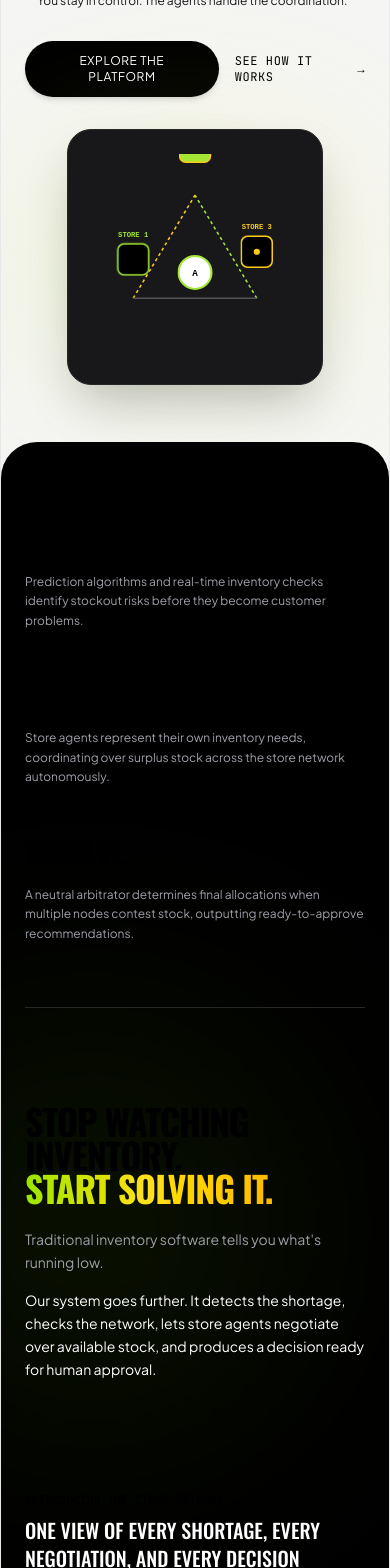
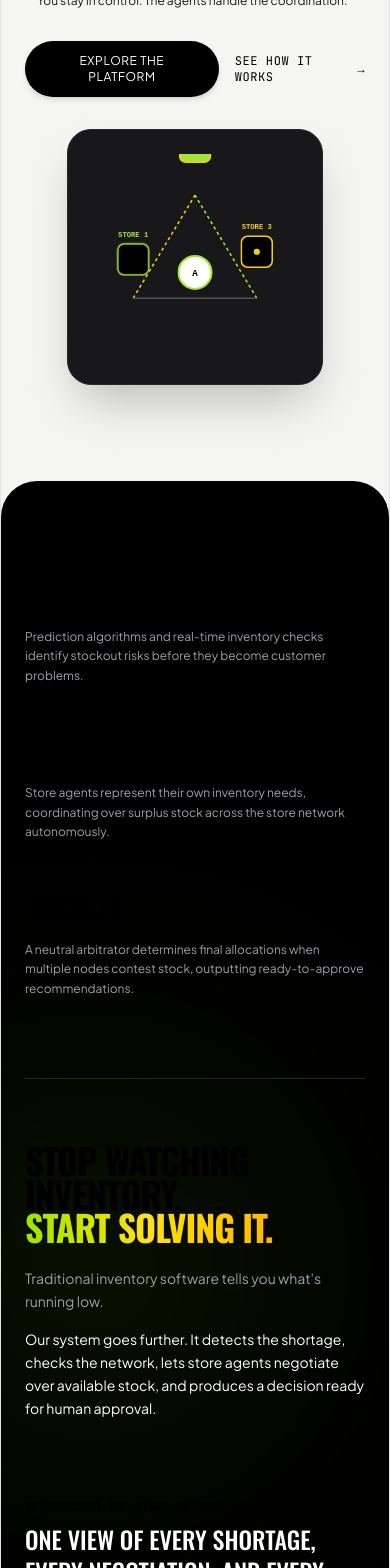
Before and after one commit to TridibeshSam31/Retail-Store-Agent, a Next.js app in the folder frontend/: page / in a window 390 px wide. Shown: the part 380-1948 px from the top of the page. Built offline with nearby package versions, Linux system fonts and the light colour scheme; no server answers.

Commit message:
frontend changes done resized the container

```diff
--- a/frontend/app/page.tsx
+++ b/frontend/app/page.tsx
@@ -70,16 +70,16 @@ export default function RebuiltDayosHomepage() {
   };
 
   return (
-    <div className="min-h-screen bg-[#e5e5e5] text-zinc-900 font-sans selection:bg-black selection:text-white px-0 sm:px-4 py-0 sm:py-6">
+    <div className="min-h-screen bg-[#ececec] text-zinc-900 font-sans selection:bg-[#a3e635] selection:text-black py-0 sm:py-6 px-0 sm:px-4">
 
-      {/* ─── Centered Max-Width Brand Container ────────────────────────────────────────── */}
-      <div className="max-w-[1100px] mx-auto bg-[#f5f5f3] shadow-2xl rounded-none sm:rounded-[32px] overflow-hidden border border-zinc-200/80 flex flex-col relative">
+      {/* ─── Centered Max-Width Brand Site Canvas ────────────────────────────────────────── */}
+      <div className="max-w-[1150px] mx-auto bg-[#f5f5f3] shadow-2xl rounded-none sm:rounded-[32px] overflow-hidden border border-zinc-200 flex flex-col relative">
 
         {/* Floating background glowing mesh orb (lime-yellow accent in hero area) */}
         <div className="absolute top-0 right-0 w-[450px] h-[450px] bg-gradient-to-br from-lime-300/10 via-yellow-200/5 to-transparent blur-[120px] rounded-full pointer-events-none z-0" />
 
         {/* ─── Navigation Header ────────────────────────────────────────── */}
-        <header className="px-6 py-5 md:px-10 flex items-center justify-between bg-[#f5f5f3]/85 backdrop-blur-md sticky top-0 z-30 border-b border-zinc-200/40">
+        <header className="px-6 py-5 md:px-10 flex items-center justify-between bg-[#f5f5f3] z-30 border-b border-zinc-200/40">
           <div className="flex items-center gap-3">
             <div className="size-7 rounded bg-black text-white flex items-center justify-center font-mono font-900 text-xs shadow-sm">
               N
@@ -105,16 +105,16 @@ export default function RebuiltDayosHomepage() {
           </button>
         </header>
 
-        {/* ─── Hero Section ─────────────────────────────────────────────── */}
-        <section id="platform" className="px-6 md:px-12 pt-16 pb-20 bg-[#f5f5f3] border-b border-zinc-200/60 relative z-10">
+        {/* ─── Hero Section (Flush background, no separate rounded cards) ────────────────────── */}
+        <section id="platform" className="px-6 md:px-12 pt-16 pb-24 bg-[#f5f5f3] relative z-10">
           <div className="grid grid-cols-1 lg:grid-cols-12 gap-8 items-center">
 
             {/* Hero Text Left */}
             <div className="lg:col-span-7 space-y-6">
-              <h1 className="text-4xl sm:text-6xl lg:text-7xl font-header font-700 tracking-tight leading-[0.88] text-black uppercase">
+              <h1 className="text-4xl sm:text-6xl lg:text-7.5xl font-header font-700 tracking-tight leading-[0.88] text-black uppercase">
                 YOUR STORES<br />
                 DON&apos;T HAVE TO<br />
-                <span className="text-transparent bg-clip-text bg-gradient-to-r from-lime-500 to-amber-500">SOLVE SHORTAGES</span><br />
+                <span className="text-transparent bg-clip-text bg-gradient-to-r from-lime-500 to-amber-500 font-extrabold">SOLVE SHORTAGES</span><br />
                 ALONE.
               </h1>
 
@@ -146,13 +146,11 @@ export default function RebuiltDayosHomepage() {
 
             {/* Hero Right Visual: Connected Store Nodes & Arbitrator */}
             <div className="lg:col-span-5 flex justify-center relative">
-              {/* Radial gradient background behind the SVG for a glow effect */}
-              <div className="absolute inset-0 bg-gradient-to-tr from-lime-300/20 to-yellow-300/10 blur-3xl rounded-full" />
+              <div className="absolute inset-0 bg-gradient-to-tr from-lime-350/20 to-yellow-350/10 blur-3xl rounded-full" />
 
               <div className="relative size-64 sm:size-80 bg-zinc-900 rounded-3xl border border-zinc-800 flex items-center justify-center overflow-hidden shadow-2xl">
-                {/* SVG Visual Composition representing stores and connection lines */}
                 <svg className="w-full h-full p-6" viewBox="0 0 200 200" fill="none">
-                  {/* Central connections with glowing neon stroke */}
+                  {/* Central connections */}
                   <line x1="40" y1="140" x2="100" y2="40" stroke="#facc15" strokeWidth="1.5" strokeDasharray="3 3" />
                   <line x1="160" y1="140" x2="100" y2="40" stroke="#a3e635" strokeWidth="1.5" strokeDasharray="3 3" />
                   <line x1="40" y1="140" x2="160" y2="140" stroke="#555" strokeWidth="1.5" />
@@ -178,8 +176,8 @@ export default function RebuiltDayosHomepage() {
                     <text x="160" y="118" textAnchor="middle" fill="#facc15" fontSize="7" fontWeight="bold" fontFamily="monospace">STORE 3</text>
                   </g>
 
-                  {/* Arbitrator Element */}
-                  <circle cx="100" cy="115" r="16" fill="#ffffff" stroke="#a3e635" strokeWidth="2" className="shadow-lg" />
+                  {/* Arbitrator Node */}
+                  <circle cx="100" cy="115" r="16" fill="#ffffff" stroke="#a3e635" strokeWidth="2" />
                   <text x="100" y="118" textAnchor="middle" fill="#000" fontSize="9" fontWeight="900" fontFamily="monospace">A</text>
                 </svg>
               </div>
@@ -188,15 +186,15 @@ export default function RebuiltDayosHomepage() {
           </div>
         </section>
 
-        {/* ─── First Black Section (Large Rounded Top Edge) ────────────────────────────────── */}
-        <section id="how-it-works" className="bg-[#000000] text-white px-6 md:px-12 py-20 sm:py-24 rounded-t-[36px] -mt-6 z-10 space-y-20 relative overflow-hidden">
+        {/* ─── First Black Section (Flush Edge-to-Edge Container, Rounded Top Edge) ─────────── */}
+        <section id="how-it-works" className="bg-[#000000] text-white px-6 md:px-12 py-24 sm:py-32 rounded-t-[36px] relative overflow-hidden z-10">
 
           {/* Neon mesh glows inside black section */}
           <div className="absolute top-[20%] left-[-100px] w-96 h-96 bg-lime-500/10 blur-[130px] rounded-full pointer-events-none" />
           <div className="absolute bottom-[20%] right-[-100px] w-96 h-96 bg-yellow-500/10 blur-[130px] rounded-full pointer-events-none" />
 
           {/* Detect / Negotiate / Resolve Columns */}
-          <div className="grid grid-cols-1 md:grid-cols-3 gap-12 border-b border-zinc-800 pb-16 relative z-10">
+          <div className="grid grid-cols-1 md:grid-cols-3 gap-12 border-b border-zinc-800 pb-20 relative z-10">
             <div className="space-y-3.5">
               <h2 className="text-3xl font-header font-700 tracking-tight text-[#a3e635] uppercase">DETECT.</h2>
               <p className="text-xs text-zinc-400 leading-relaxed">
@@ -218,7 +216,7 @@ export default function RebuiltDayosHomepage() {
           </div>
 
           {/* Large Editorial Statement */}
-          <div className="max-w-3xl space-y-6 pt-4 relative z-10">
+          <div className="max-w-3xl space-y-6 pt-16 relative z-10">
             <h2 className="text-4xl sm:text-6xl font-header font-700 tracking-tight leading-[0.92] uppercase text-white">
               STOP WATCHING<br />
               INVENTORY.<br />
@@ -233,12 +231,12 @@ export default function RebuiltDayosHomepage() {
           </div>
 
           {/* ─── Product Screenshot & Interactive Gateway Terminal Card ─── */}
-          <div className="space-y-8 pt-8 relative z-10">
+          <div className="space-y-12 pt-20 relative z-10">
             <div className="space-y-2">
               <h3 className="text-xs font-mono font-700 tracking-widest text-[#a3e635] uppercase">
-                Introducing the Store Network
+                INTRODUCING THE STORE NETWORK
               </h3>
-              <p className="text-xl font-header font-700 text-white uppercase">
+              <p className="text-2xl font-header font-700 text-white uppercase max-w-xl">
                 One view of every shortage, every negotiation, and every decision happening across your stores.
               </p>
             </div>
@@ -295,7 +293,7 @@ export default function RebuiltDayosHomepage() {
                 </div>
 
                 <div className="space-y-1.5">
-                  <span className="inline-flex items-center gap-1.5 px-2.5 py-0.5 bg-zinc-850 border border-zinc-700 rounded-full text-[9px] font-mono font-700 text-[#a3e635] uppercase tracking-wider">
+                  <span className="inline-flex items-center gap-1.5 px-2.5 py-0.5 bg-zinc-855 border border-zinc-700 rounded-full text-[9px] font-mono font-700 text-[#a3e635] uppercase tracking-wider">
                     <span className="size-1.5 rounded-full bg-[#a3e635] animate-pulse-dot" />
                     Secure Identity Select
                   </span>
@@ -347,7 +345,7 @@ export default function RebuiltDayosHomepage() {
                             required
                             value={selectedStoreId}
                             onChange={(e) => setSelectedStoreId(e.target.value)}
-                            className="w-full px-3 py-3 border border-zinc-800 rounded-xl bg-black text-white focus:outline-none focus:border-[#a3e635] focus:ring-1 focus:ring-[#a3e635]/20 transition-all font-mono text-xs cursor-pointer"
+                            className="w-full px-3 py-3 border border-zinc-850 bg-black text-white focus:outline-none focus:border-[#a3e635] focus:ring-1 focus:ring-[#a3e635]/20 transition-all font-mono text-xs cursor-pointer"
                           >
                             <option value="">-- Choose Store Node --</option>
                             {stores?.map((store) => (
@@ -379,7 +377,7 @@ export default function RebuiltDayosHomepage() {
           </div>
 
           {/* Three Core Capabilities Section */}
-          <div className="space-y-12 pt-16 border-t border-zinc-800 relative z-10">
+          <div className="space-y-12 pt-20 border-t border-zinc-800 relative z-10">
             <div className="space-y-2">
               <h3 className="text-3xl font-header font-700 text-white uppercase tracking-tight">
                 Three Core Capabilities
@@ -392,7 +390,6 @@ export default function RebuiltDayosHomepage() {
             <div className="grid grid-cols-1 md:grid-cols-3 gap-8">
               {/* Signals capability */}
               <div className="bg-zinc-950 border border-zinc-900 rounded-2xl p-6 space-y-4 hover:border-zinc-800 hover:shadow-[0_0_15px_rgba(163,230,53,0.04)] transition-all">
-                {/* Icon */}
                 <div className="size-10 rounded-xl bg-[#a3e635]/10 border border-[#a3e635]/20 flex items-center justify-center text-[#a3e635]">
                   <svg width="18" height="18" viewBox="0 0 24 24" fill="none" stroke="currentColor" strokeWidth="2">
                     <path d="M4.5 16.5c-1.5-1.25-2.5-3.25-2.5-5.5s1-4.25 2.5-5.5" />
@@ -444,10 +441,10 @@ export default function RebuiltDayosHomepage() {
 
         </section>
 
-        {/* ─── Light Gray Use-Case Section with Card Carousel ────────────────────────────────── */}
-        <section id="use-cases" className="bg-[#e8e8e5] text-zinc-900 px-6 md:px-12 py-20 sm:py-24 rounded-[36px] my-6 space-y-12">
+        {/* ─── Light Gray Use-Case Section with Card Carousel (Flush Edge-to-Edge, Rounded Top Edge) ─ */}
+        <section id="use-cases" className="bg-[#e8e8e5] text-zinc-900 px-6 md:px-12 py-24 sm:py-32 rounded-t-[36px] relative z-10">
 
-          <div className="flex flex-col sm:flex-row sm:items-end justify-between gap-6">
+          <div className="flex flex-col sm:flex-row sm:items-end justify-between gap-6 mb-12">
             <div className="space-y-3">
               <h2 className="text-4xl sm:text-5xl font-header font-700 tracking-tight leading-[0.95] uppercase text-black">
                 SOLVE THE PROBLEMS<br />
@@ -582,8 +579,8 @@ export default function RebuiltDayosHomepage() {
 
         </section>
 
-        {/* ─── Next White Section (Store Network Differentiator) ────────────────────────────────── */}
-        <section id="store-network" className="bg-[#ffffff] px-6 md:px-12 py-20 sm:py-24 space-y-16 relative overflow-hidden">
+        {/* ─── Next White Section (Store Network Differentiator, Flush, Rounded Top Edge) ───────── */}
+        <section id="store-network" className="bg-[#ffffff] px-6 md:px-12 py-24 sm:py-32 rounded-t-[36px] relative overflow-hidden z-10 -mt-8">
 
           <div className="absolute right-[-100px] top-[10%] w-[350px] h-[350px] bg-gradient-to-l from-lime-300/10 to-transparent blur-[120px] rounded-full pointer-events-none" />
 
@@ -624,13 +621,13 @@ export default function RebuiltDayosHomepage() {
 
         </section>
 
-        {/* ─── Human Control Section ────────────────────────────────── */}
-        <section className="bg-[#ffffff] border-t border-zinc-200/80 px-6 md:px-12 py-20 sm:py-24 space-y-12">
+        {/* ─── Human Control Section (Continues in White, Flush) ────────────────────────────────── */}
+        <section className="bg-[#ffffff] px-6 md:px-12 py-20 sm:py-24 space-y-12 z-10 relative">
 
           <div className="max-w-2xl space-y-4">
             <h2 className="text-3xl sm:text-5xl font-header font-700 tracking-tight leading-[0.92] uppercase text-black">
               AI DOES THE THINKING.<br />
-              <span className="text-transparent bg-clip-text bg-gradient-to-r from-lime-500 to-amber-500">YOU STAY IN CONTROL.</span>
+              <span className="text-transparent bg-clip-text bg-gradient-to-r from-lime-500 to-amber-500 font-bold">YOU STAY IN CONTROL.</span>
             </h2>
             <div className="space-y-2 text-xs sm:text-sm text-zinc-650 leading-relaxed">
               <p>
@@ -654,10 +651,10 @@ export default function RebuiltDayosHomepage() {
 
         </section>
 
-        {/* ─── Network Capability Grid Section ────────────────────────────────── */}
-        <section className="bg-[#e8e8e5] text-zinc-900 px-6 md:px-12 py-20 sm:py-24 rounded-[32px] my-6 space-y-12">
+        {/* ─── Network Capability Grid Section (Flush, Rounded Top Edge) ────────────────────────── */}
+        <section className="bg-[#e8e8e5] text-zinc-900 px-6 md:px-12 py-24 sm:py-32 rounded-t-[36px] relative z-10 -mt-8">
 
-          <div className="space-y-3">
+          <div className="space-y-3 mb-12">
             <h2 className="text-4xl font-header font-700 tracking-tight leading-[0.95] uppercase text-black">
               ONE NETWORK.<br />
               EVERY STORE.<br />
@@ -685,8 +682,8 @@ export default function RebuiltDayosHomepage() {
 
         </section>
 
-        {/* ─── Built Around the Way Retail Actually Works Section ────────────────────────────────── */}
-        <section className="bg-[#ffffff] px-6 md:px-12 py-20 sm:py-24 space-y-8 text-center">
+        {/* ─── Built Around the Way Retail Actually Works (Flush, Rounded Top Edge) ──────────────── */}
+        <section className="bg-[#ffffff] px-6 md:px-12 py-24 sm:py-32 rounded-t-[36px] relative z-10 -mt-8 space-y-8 text-center shadow-sm">
           <div className="space-y-3">
             <h2 className="text-3xl font-header font-700 tracking-tight leading-[0.95] uppercase text-black">
               BUILT AROUND THE WAY RETAIL ACTUALLY WORKS.
@@ -712,8 +709,8 @@ export default function RebuiltDayosHomepage() {
           </div>
         </section>
 
-        {/* ─── Final CTA Section ────────────────────────────────── */}
-        <section className="bg-[#e8e8e5] text-zinc-900 px-6 md:px-12 py-20 sm:py-24 rounded-t-[32px] text-center space-y-6 relative overflow-hidden">
+        {/* ─── Final CTA Section (Flush, Rounded Top Edge) ───────────────────────────────────────── */}
+        <section className="bg-[#e8e8e5] text-zinc-900 px-6 md:px-12 py-24 sm:py-32 rounded-t-[36px] text-center space-y-6 relative overflow-hidden z-10 -mt-8">
           <div className="absolute inset-0 bg-gradient-to-t from-lime-300/10 to-transparent blur-3xl rounded-full pointer-events-none" />
 
           <h2 className="text-4xl sm:text-6xl font-header font-700 tracking-tight leading-[0.9] uppercase text-black relative z-10">
@@ -733,8 +730,8 @@ export default function RebuiltDayosHomepage() {
           </div>
         </section>
 
-        {/* ─── Footer ────────────────────────────────── */}
-        <footer className="bg-black text-white px-6 md:px-12 py-16 border-t border-zinc-900 text-xs space-y-12">
+        {/* ─── Footer (Flush, Rounded Top Edge) ─────────────────────────────────────────────────── */}
+        <footer className="bg-black text-white px-6 md:px-12 py-16 rounded-t-[36px] text-xs space-y-12 z-20 relative -mt-8">
           <div className="grid grid-cols-1 md:grid-cols-12 gap-8">
             <div className="md:col-span-4 space-y-3">
               <span className="font-header font-700 tracking-wider text-xl uppercase text-white">NODE</span>
```
